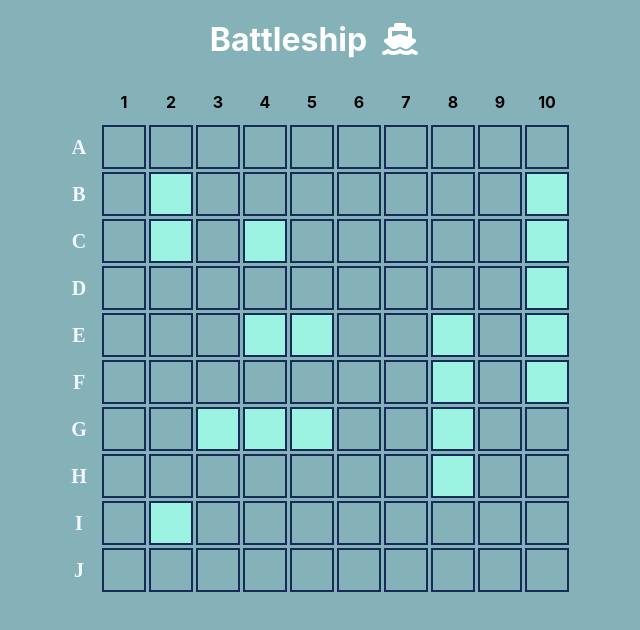
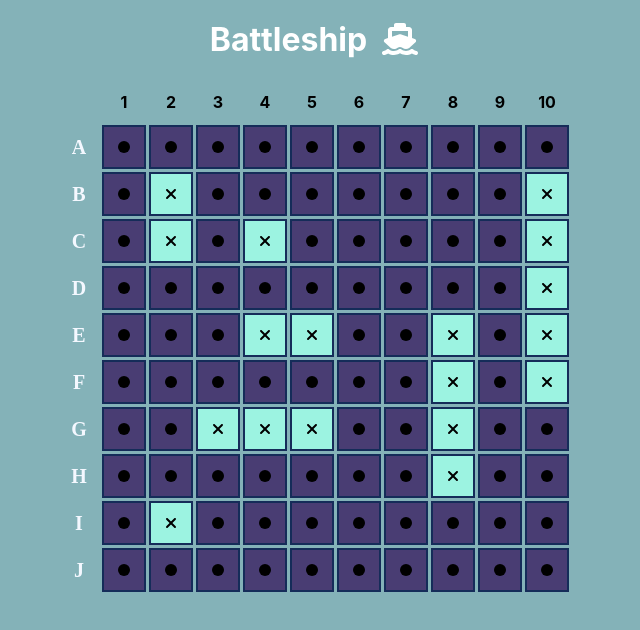
Before and after one commit to IraLysenko/react-typescript-battleship, a React (Create React App) app: page / in a window 1280 px wide. Shown: the top 630 px of the page, without its empty margins (326-966 px from the left). Built offline with nearby package versions, Linux system fonts and the light colour scheme; a web font is replaced by a local one.

Commit message:
battleship: added miss type and icons

```diff
--- a/src/App.css
+++ b/src/App.css
@@ -142,6 +142,20 @@ td div {
   box-shadow: 3px -3px #C77DAA;
 }
 
+.cell {
+  display: flex;
+  justify-content: center;
+  align-items: center;
+}
+
 .cell[data-ship="true"] {
   background-color: #9cf3e1;
 }
+
+.cell[data-miss="true"] {
+  background-color: #493d73;
+}
+
+.cell[data-miss="true"] .cell__icon {
+  font-size: 12px;
+}
--- a/src/Types.tsx
+++ b/src/Types.tsx
@@ -17,5 +17,6 @@ export enum ShipsAmount {
 export type CellPrototype = {
     coordinate: string;
     dataShip: boolean;
+    dataMiss: boolean;
     //onClick: (event: React.MouseEvent<HTMLButtonElement>) => void
 }
--- a/src/components/Board.tsx
+++ b/src/components/Board.tsx
@@ -52,6 +52,7 @@ export class Board extends React.Component {
                                         coordinate={coordinate}
                                         key={numberIndex}
                                         dataShip={this.allCoordinates.includes(coordinate)}
+                                        dataMiss={!this.allCoordinates.includes(coordinate)}
                                     />
                                 </td>
                     })}
--- a/src/components/Cell.tsx
+++ b/src/components/Cell.tsx
@@ -1,16 +1,22 @@
 import React from "react";
 import { CellPrototype } from "../Types";
+import { FontAwesomeIcon } from '@fortawesome/react-fontawesome';
+import { faXmark } from '@fortawesome/free-solid-svg-icons';
+import {faCircle} from '@fortawesome/free-solid-svg-icons';
 
 export function Cell(props:CellPrototype) {
-    const cellCoordinate = props.coordinate;
-    const dataShip = props.dataShip;
-
     return (
         <div
-            id={cellCoordinate}
-            data-ship={dataShip}
+            id={props.coordinate}
+            data-ship={props.dataShip}
+            data-miss={props.dataMiss}
             className="cell"
         >
+            {props.dataShip ? (
+                <span className="cell__icon"><FontAwesomeIcon icon={faXmark} /></span>
+            ) : (
+                <span className="cell__icon"><FontAwesomeIcon icon={faCircle} /></span>
+            )}
         </div>
     );
 }
```
